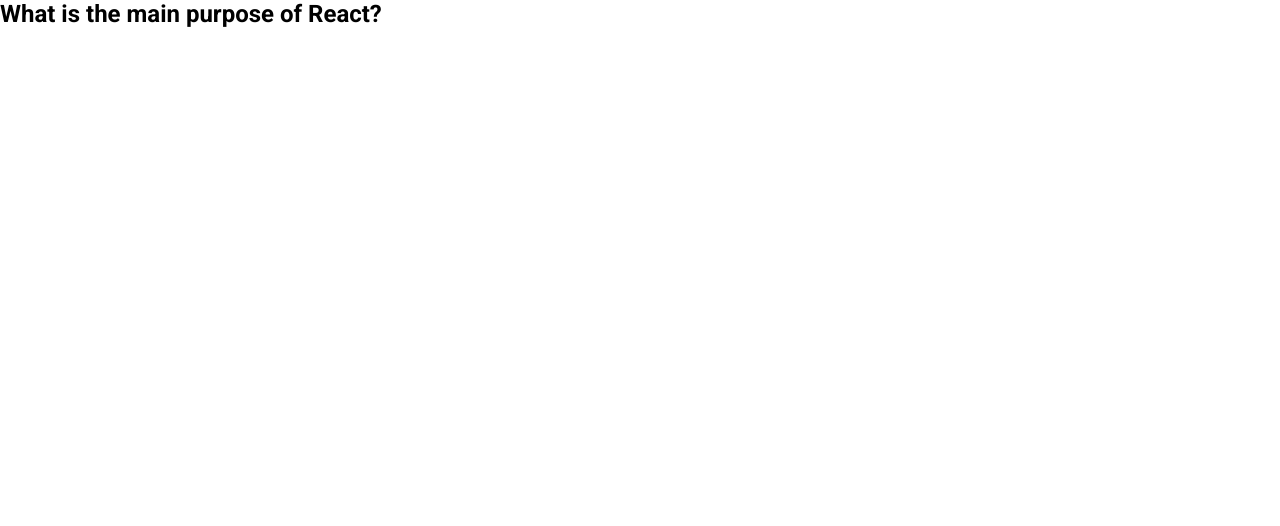
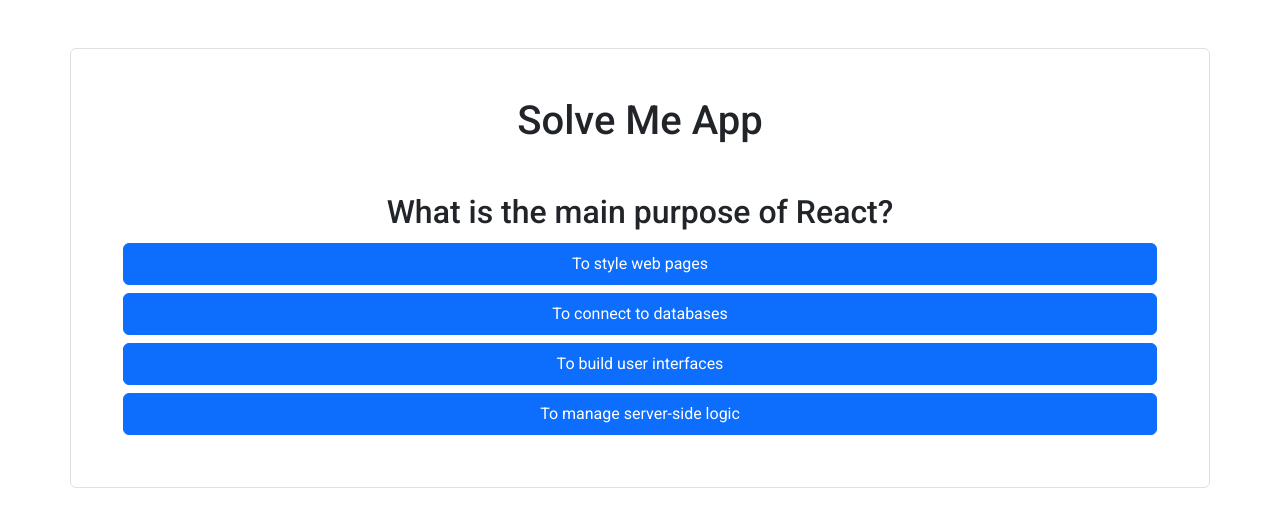
Before and after one commit to Christiannaira/solve_me_app, a React (Vite) app: page / in a window 1280 px wide. Shown: the top 526 px of the page. Built offline with nearby package versions, Linux system fonts and the light colour scheme.

Commit message:
feat: integrate bootstrap css for designing (tested if the css framework is working)

```diff
--- a/package.json
+++ b/package.json
@@ -10,6 +10,7 @@
     "preview": "vite preview"
   },
   "dependencies": {
+    "bootstrap": "^5.3.5",
     "react": "^19.0.0",
     "react-dom": "^19.0.0"
   },
--- a/src/App.jsx
+++ b/src/App.jsx
@@ -6,7 +6,7 @@
   return (
     <>
 
-      <Quiz/>
+        <Quiz/>
 
     </>
   )
--- a/src/components/Quiz.jsx
+++ b/src/components/Quiz.jsx
@@ -16,8 +16,26 @@
     ]
 
   return (
-    <div>
-      <h2>{contents[currentQuestion].question}</h2>
+    <div className='quiz_main container border mt-5 rounded text-center p-5'>
+
+      <h1>Solve Me App</h1>
+
+      <div className='quiz_main_content mt-5'>
+
+        <h2>{contents[currentQuestion].question}</h2>
+
+        <div className='option_main_content d-flex flex-column'>
+
+            {contents[currentQuestion].options.map((option, key) => {
+                return <button key={key} className='btn btn-primary m-1 p-2' type='button'>{option}</button>
+            })}
+
+        </div>
+
+
+
+      </div>
+
     </div>
   )
 }
--- a/src/index.css
+++ b/src/index.css
@@ -1,4 +1,5 @@
 @import url('https://fonts.googleapis.com/css2?family=Roboto:ital,wght@0,100..900;1,100..900&display=swap');
+@import 'bootstrap/dist/css/bootstrap.min.css';
 
 * {
     margin: 0;
@@ -7,3 +8,5 @@
     text-decoration: none;
     font-family: 'Roboto', sans-serif;
 }
+
+/*quiz main style*/
```
Also changed, not shown: 1 other file (tests, documents, lock files or other folders).
